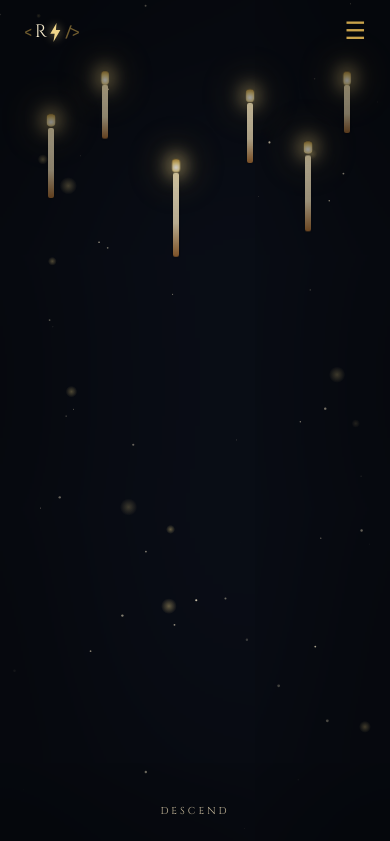
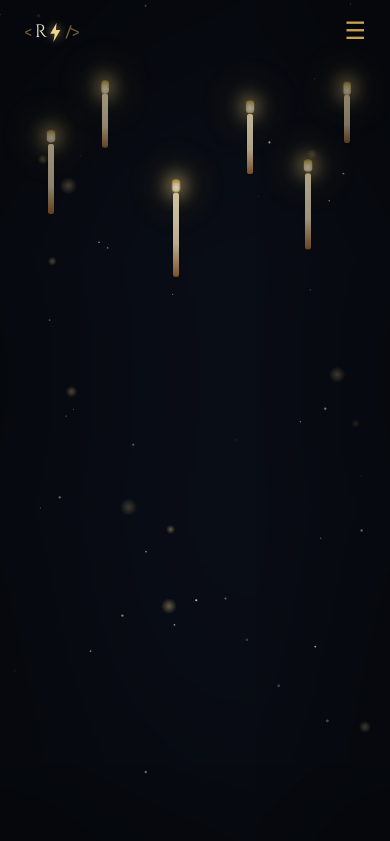
Before and after one commit to ronaldpaguntalan/ronny-portfolio-v2, a React (Vite) app: page / in a window 390 px wide. Shown: the top 841 px of the page. Built offline with nearby package versions, Linux system fonts and the light colour scheme.

Commit message:
fix: crowded descend

```diff
--- a/src/components/sections/Hero.jsx
+++ b/src/components/sections/Hero.jsx
@@ -19,7 +19,7 @@ export function Hero() {
       }
 
   return (
-    <section id="hall" className="relative min-h-screen flex items-start lg:items-center overflow-hidden pt-24 lg:pt-0">
+    <section id="hall" className="relative min-h-screen flex items-start lg:items-center overflow-hidden pt-24 pb-28 lg:pt-0 lg:pb-0">
       <FloatingCandles />
 
       <div className="relative z-10 mx-auto w-full max-w-6xl px-6 grid items-center gap-10 lg:grid-cols-2 lg:gap-12">
```
